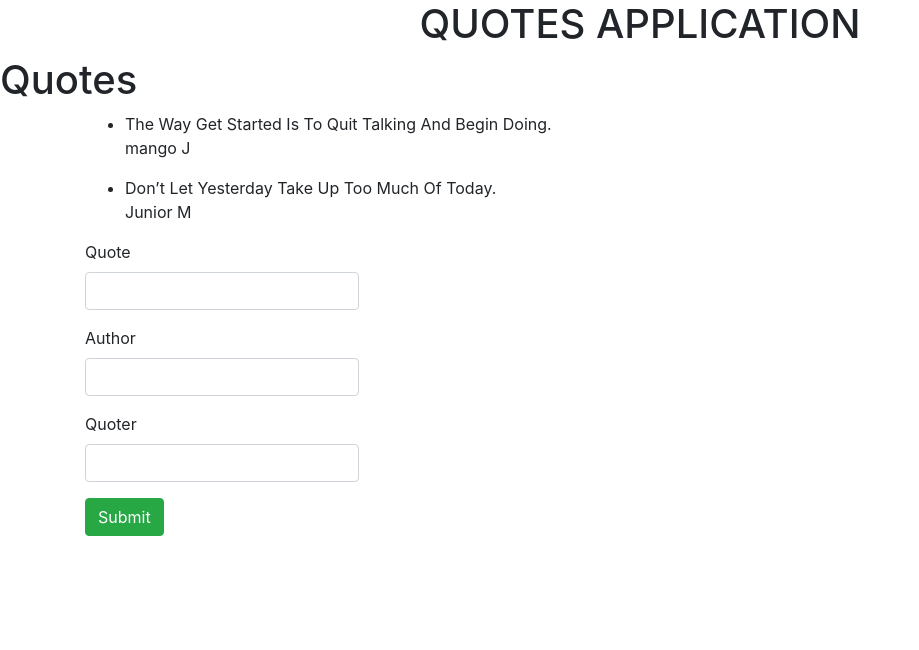
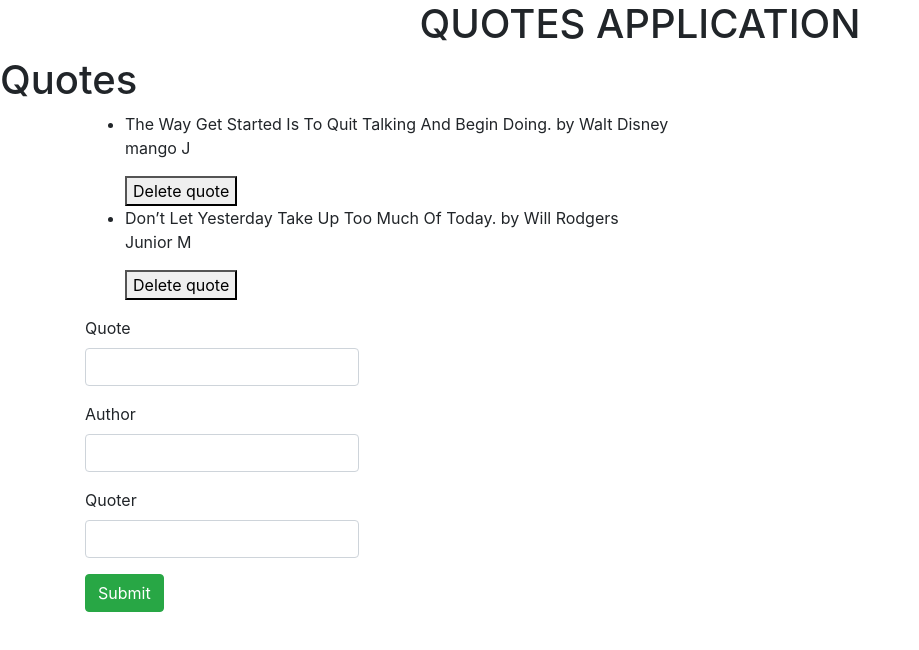
Before and after one commit to mangowilliam/Quotes, an Angular app: page / in a window 1280 px wide. Shown: the top 650 px of the page, without its empty margins (0-919 px from the left). Built offline with nearby package versions, Linux system fonts and the light colour scheme.

Commit message:
add button and inbuilt Date pipe

```diff
--- a/src/app/app.component.ts
+++ b/src/app/app.component.ts
@@ -9,8 +9,9 @@ import { Quotes } from './quotes';
 export class AppComponent {
   titile = "quotes"
   quotes = [
-    new Quotes('The Way Get Started Is To Quit Talking And Begin Doing.', ' Walt Disney', "mango J"),
-    new Quotes('Don’t Let Yesterday Take Up Too Much Of Today.', 'Will Rodgers', "Junior M"),
+    new Quotes('The Way Get Started Is To Quit Talking And Begin Doing.', ' Walt Disney', "mango J", new Date(2019, 5, 30)),
+    new Quotes('Don’t Let Yesterday Take Up Too Much Of Today.', 'Will Rodgers', "Junior M", new Date(2019, 6, 1)),
   ]
 
+
 }
--- a/src/app/quotes-details/quotes-details.component.html
+++ b/src/app/quotes-details/quotes-details.component.html
@@ -1 +1,2 @@
 <p>{{quotes.quoter}}</p>
+<button (click)='quotesDelete(true)'> Delete quote </button>
--- a/src/app/quotes-details/quotes-details.component.ts
+++ b/src/app/quotes-details/quotes-details.component.ts
@@ -1,4 +1,4 @@
-import { Component, OnInit, Input } from '@angular/core';
+import { Component, OnInit, Input, Output, EventEmitter } from '@angular/core';
 import { Quotes } from '../quotes';
 
 @Component({
@@ -9,6 +9,7 @@ import { Quotes } from '../quotes';
 export class QuotesDetailsComponent implements OnInit {
 
   @Input() quotes: Quotes;
+  @Output() isComplete = new EventEmitter<boolean>();
   constructor() { }
 
   ngOnInit() {
--- a/src/app/quotes.ts
+++ b/src/app/quotes.ts
@@ -1,3 +1,3 @@
 export class Quotes {
-  constructor(public quote: string, public author: string, public quoter: string) { }
+  constructor(public quote: string, public author: string, public quoter: string, public Date: Date) { }
 }//create constructor function and define properties for each instance ofthe class
--- a/src/app/quotes/quotes.component.html
+++ b/src/app/quotes/quotes.component.html
@@ -2,8 +2,9 @@
 <div class="container">
   <ul>
     <div *ngFor='let quotes of quotes'>
-      <li>{{quotes.quote}}</li>
+      <li>{{quotes.quote}} by {{quotes.author}}</li>
       <app-quotes-details [quotes]='quotes'></app-quotes-details>
+
     </div>
   </ul>
   <app-quotesform></app-quotesform>
--- a/src/app/quotes/quotes.component.ts
+++ b/src/app/quotes/quotes.component.ts
@@ -8,8 +8,8 @@ import { Quotes } from '../quotes';
 })
 export class QuotesComponent implements OnInit {
   quotes = [
-    new Quotes('The Way Get Started Is To Quit Talking And Begin Doing.', ' Walt Disney', "mango J"),
-    new Quotes('Don’t Let Yesterday Take Up Too Much Of Today.', 'Will Rodgers', "Junior M"),
+    new Quotes('The Way Get Started Is To Quit Talking And Begin Doing.', ' Walt Disney', "mango J", new Date(2019, 5, 30)),
+    new Quotes('Don’t Let Yesterday Take Up Too Much Of Today.', 'Will Rodgers', "Junior M", new Date(2019, 6, 1)),
   ]
 
   constructor() { }
```
